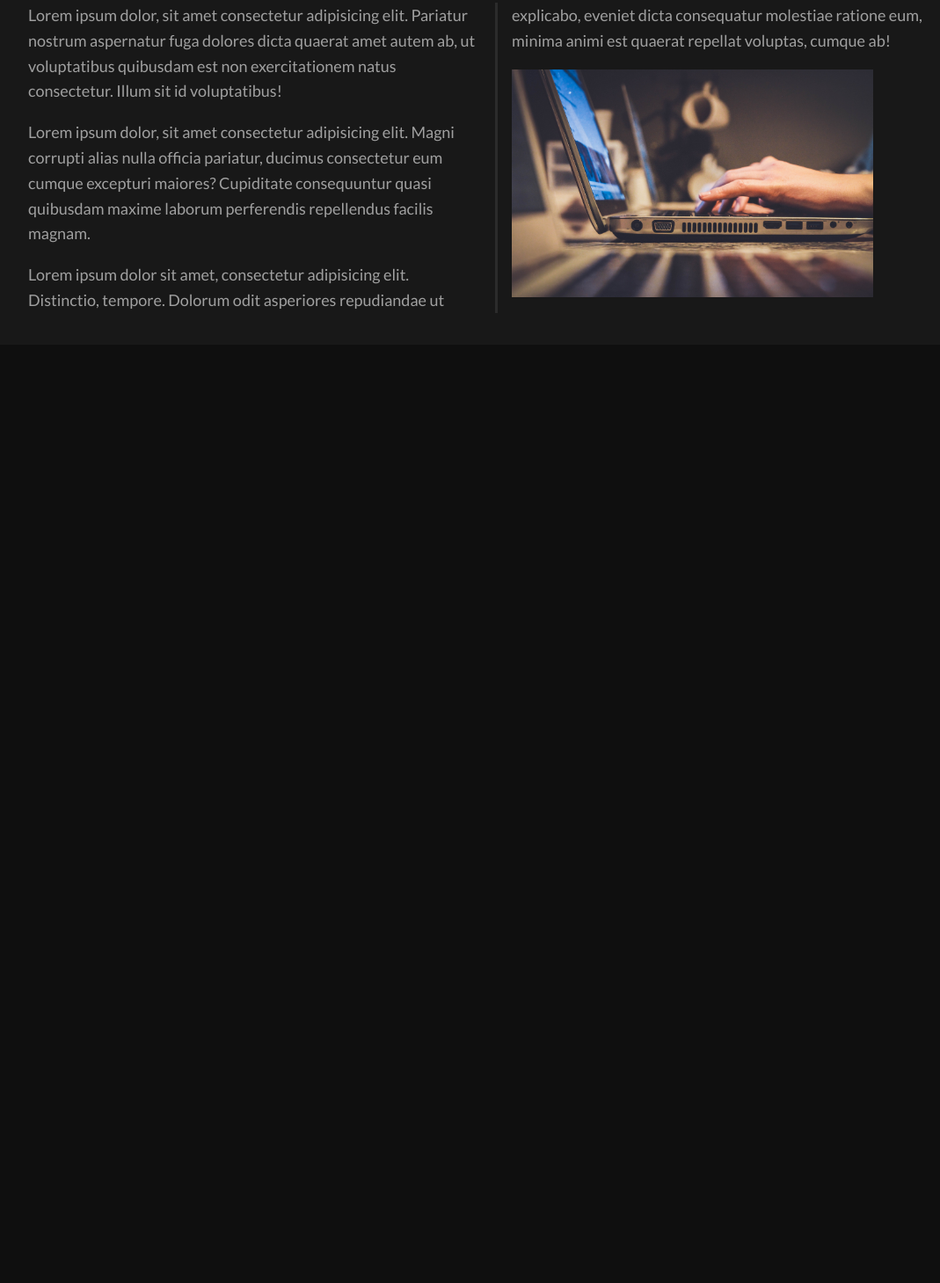
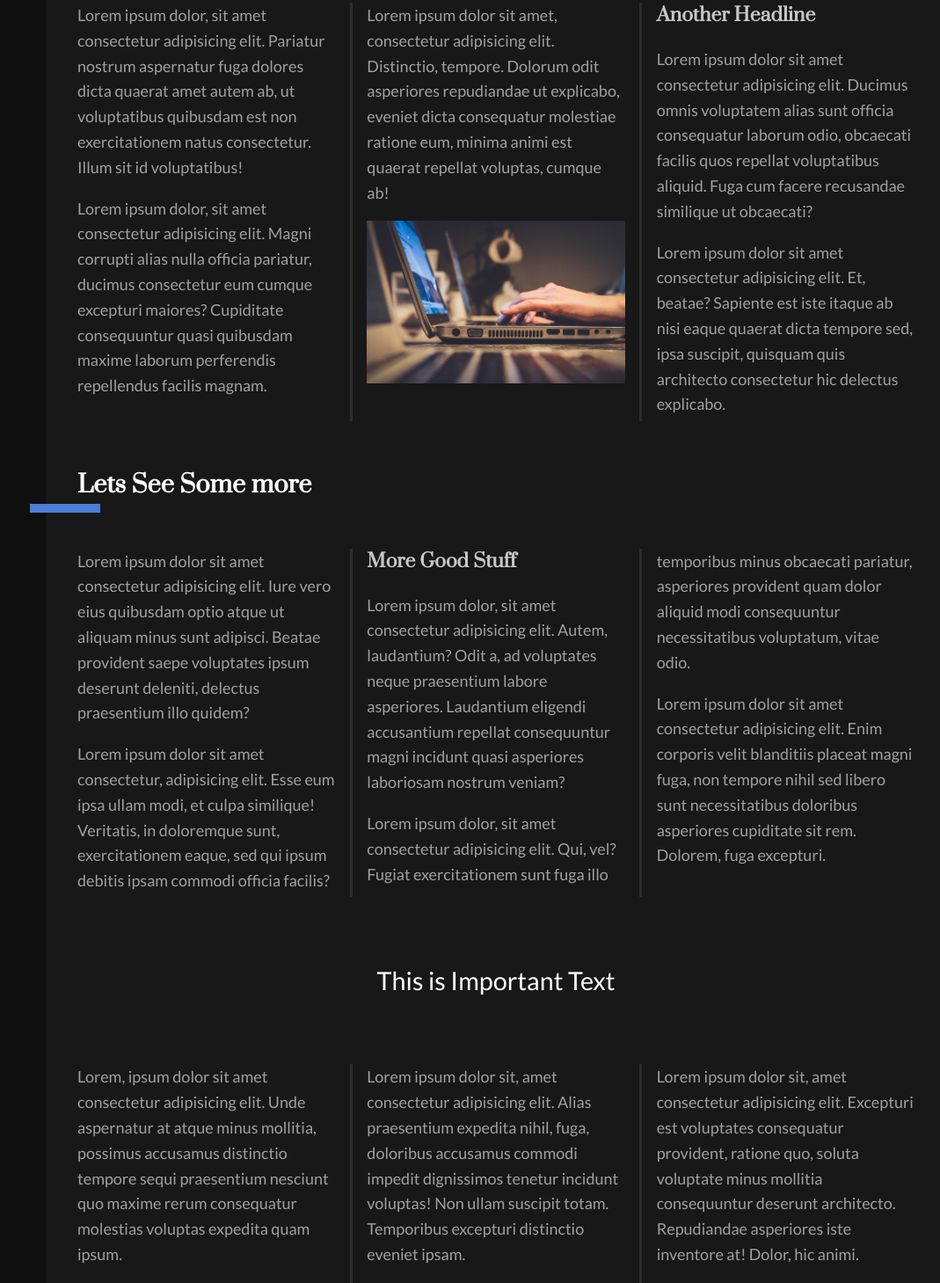
Before and after one commit to JimHotchkiss/blog-post-sass, a plain HTML site: page index.html in a window 1280 px wide. Shown: the part 405-1864 px from the top of the page at 88% size, without its empty margins (76-1145 px from the left). Before the commit the page ends 869 px from the top, so only its background shows below. Drawn offline with Linux system fonts and the light colour scheme.

Commit message:
Final touches on blog pages with SASS.

```diff
--- a/css/main.scss
+++ b/css/main.scss
@@ -21,6 +21,16 @@ p {
   font-family: 'Lato';
   color: rgb(160,160,160 );
   margin-top: 0;
+  line-height: 1.5em;
+}
+
+p.span-all{
+  column-span: all;
+  font-size: 1.6em;
+  padding: .5em;
+  margin: 2em 0;
+  color: white;
+  text-align: center;
 }
 
 .outer {
@@ -35,6 +45,10 @@ section {
 img {
   width: 80%;
   margin: 1em 0 0;
+}
+article {
+  padding: 2em;
+  background: #181818
 }
 
 // Media Query
@@ -66,4 +80,50 @@ img {
     padding: 2em;
     background: #181818
   }
+  h2 {
+    display: inline-block;
+    position: relative;
+    z-index: 1;
+
+    &::before {
+      content: ' ';
+      position: absolute;
+      width: 30%;
+      height: 10px;
+      z-index: -1;
+      bottom: -.5em;
+      left: -2em;
+      background: rgb(76, 125, 216);
+    }
+  }
+  .secondary {
+    margin-top: 2em;
+  }
+  img {
+    width: 100%;
+  }
+  h3 {
+    color: rgb(199, 199, 199 );
+    margin: 1.5em 0 1em;
+  }
+  p.span-all {
+    column-span: all;
+    font-size: 1.6em;
+    padding: .5em;
+    margin: 2em 0;
+    color: white;
+    text-align: center;
+
+  }
 }
+
+// Another Media Query
+@media only screen and (min-width: 1100px) {
+  .outer {
+    margin: 0 auto;
+    width: 80%;
+  }
+  section {
+    column-count: 3;
+  }
+}
--- a/index.html
+++ b/index.html
@@ -20,8 +20,29 @@
           <p>Lorem ipsum dolor sit amet, consectetur adipisicing elit. Distinctio, tempore. Dolorum odit asperiores repudiandae ut explicabo, eveniet dicta consequatur molestiae ratione eum, minima animi est quaerat repellat voluptas, cumque ab!</p>
 
           <img src="images/laptop.jpg" alt="laptop computer">
+
+          <h3>Another Headline</h3>
+          <p>Lorem ipsum dolor sit amet consectetur adipisicing elit. Ducimus omnis voluptatem alias sunt officia consequatur laborum odio, obcaecati facilis quos repellat voluptatibus aliquid. Fuga cum facere recusandae similique ut obcaecati?</p>
+          <p>Lorem ipsum dolor sit amet consectetur adipisicing elit. Et, beatae? Sapiente est iste itaque ab nisi eaque quaerat dicta tempore sed, ipsa suscipit, quisquam quis architecto consectetur hic delectus explicabo.</p>
         </section>
 
+        <h2 class="secondary">Lets See Some more</h2>
+
+        <section>
+          <p>Lorem ipsum dolor sit amet consectetur adipisicing elit. Iure vero eius quibusdam optio atque ut aliquam minus sunt adipisci. Beatae provident saepe voluptates ipsum deserunt deleniti, delectus praesentium illo quidem?</p>
+          <p>Lorem ipsum dolor sit amet consectetur, adipisicing elit. Esse eum ipsa ullam modi, et culpa similique! Veritatis, in doloremque sunt, exercitationem eaque, sed qui ipsum debitis ipsam commodi officia facilis?</p>
+          <h3>More Good Stuff</h3>
+          <p>Lorem ipsum dolor, sit amet consectetur adipisicing elit. Autem, laudantium? Odit a, ad voluptates neque praesentium labore asperiores. Laudantium eligendi accusantium repellat consequuntur magni incidunt quasi asperiores laboriosam nostrum veniam?</p>
+          <p>Lorem ipsum dolor, sit amet consectetur adipisicing elit. Qui, vel? Fugiat exercitationem sunt fuga illo temporibus minus obcaecati pariatur, asperiores provident quam dolor aliquid modi consequuntur necessitatibus voluptatum, vitae odio.</p>
+
+          <p>Lorem ipsum dolor sit amet consectetur adipisicing elit. Enim corporis velit blanditiis placeat magni fuga, non tempore nihil sed libero sunt necessitatibus doloribus asperiores cupiditate sit rem. Dolorem, fuga excepturi.</p>
+
+          <p class="span-all">This is Important Text</p>
+          <p>Lorem, ipsum dolor sit amet consectetur adipisicing elit. Unde aspernatur at atque minus mollitia, possimus accusamus distinctio tempore sequi praesentium nesciunt quo maxime rerum consequatur molestias voluptas expedita quam ipsum.</p>
+          <p>Lorem ipsum dolor sit, amet consectetur adipisicing elit. Alias praesentium expedita nihil, fuga, doloribus accusamus commodi impedit dignissimos tenetur incidunt voluptas! Non ullam suscipit totam. Temporibus excepturi distinctio eveniet ipsam.</p>
+          <p>Lorem ipsum dolor sit, amet consectetur adipisicing elit. Excepturi est voluptates consequatur provident, ratione quo, soluta voluptate minus mollitia consequuntur deserunt architecto. Repudiandae asperiores iste inventore at! Dolor, hic animi.</p>
+
+        </section>
       </article>
   </div>
 
```
Also changed, not shown: css/main.css, 1 other file.
